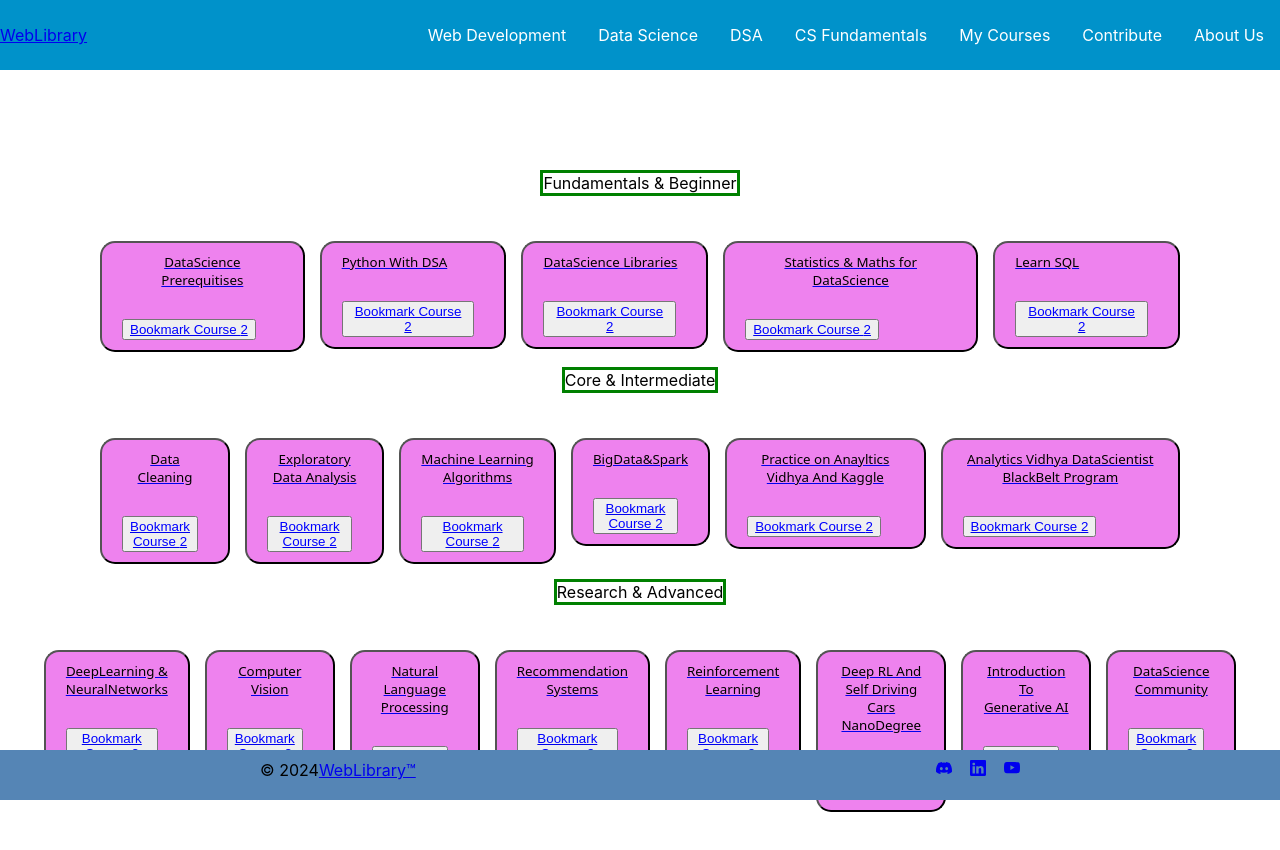
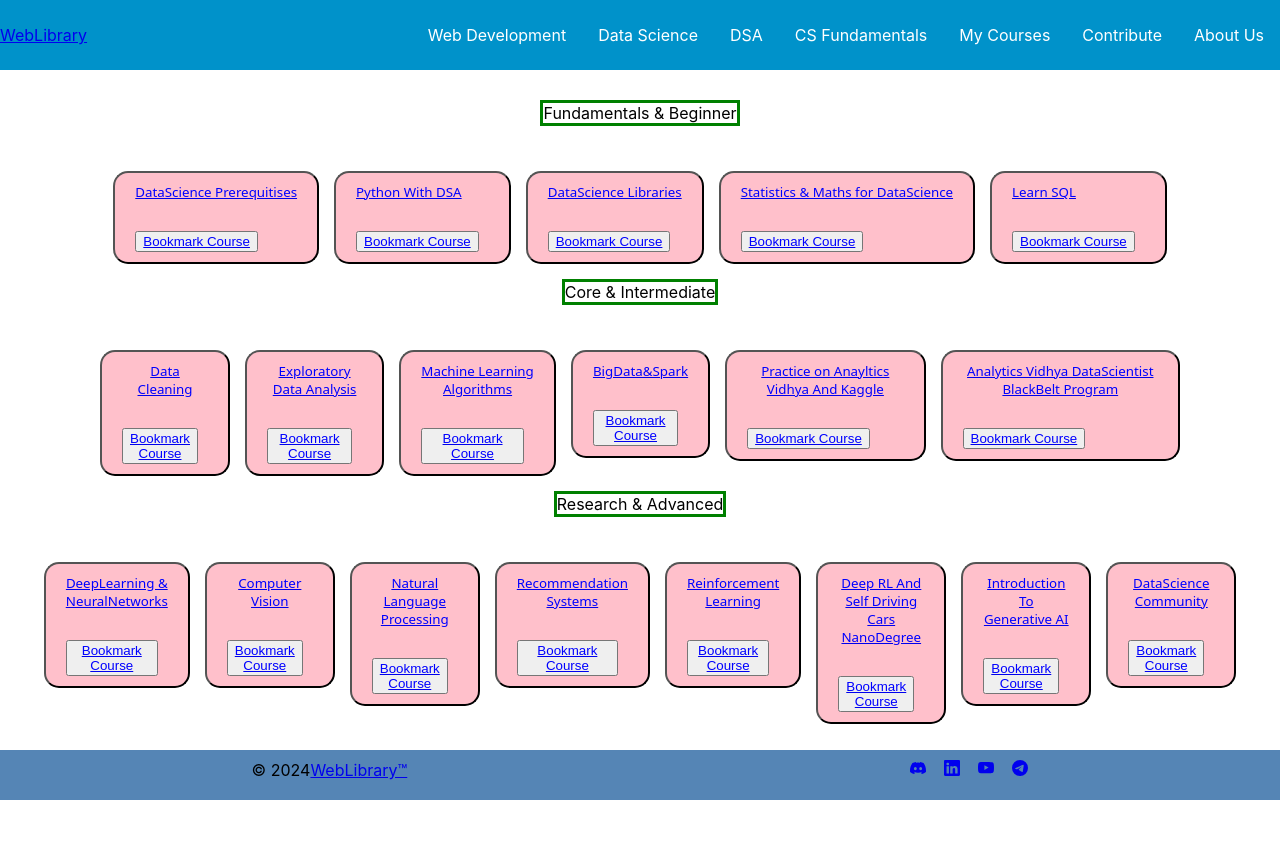
Before and after one commit to akhil3000/WebLibrary, a React (Create React App) app: page /DataScience in a window 1280 px wide. Shown: the top 850 px of the page. After the commit the page ends 824 px from the top, so only its background shows below. Built offline with nearby package versions, Linux system fonts and the light colour scheme.

Commit message:
14th feb commit

```diff
--- a/src/components/Footerx.jsx
+++ b/src/components/Footerx.jsx
@@ -1,6 +1,6 @@
 import React from "react";
 import { Footer } from 'flowbite-react';
-import { BsDiscord, BsLinkedin, BsYoutube } from 'react-icons/bs';
+import { BsDiscord, BsLinkedin, BsYoutube,BsTelegram} from 'react-icons/bs';
 import "../App.css";
 
 const Footerx=()=>{
@@ -17,6 +17,7 @@ const Footerx=()=>{
             <Footer.Icon href="https://discord.gg/erSBYrXp84" icon={BsDiscord} />
             <Footer.Icon href="https://www.linkedin.com/in/akhil-polisetty-b09b8b192/" icon={BsLinkedin} />
             <Footer.Icon href="https://www.youtube.com/@akhilpolisetty" icon={BsYoutube} />
+            <Footer.Icon href="https://t.me/+4tZnvg47-akyNzY1" icon={BsTelegram} />
 
           </div>
         </div>
--- a/src/components/Homecard.jsx
+++ b/src/components/Homecard.jsx
@@ -14,7 +14,7 @@ const Homecard = ({path,title}) => {
     <div>
     <Link to={path}>
      <button className="a1">{title}
-     <button className="a2" onClick={()=>handleAddItem()}>Bookmark Course {cartItems.length}</button>
+     <button className="a2" onClick={()=>handleAddItem()}>Bookmark Course </button>
      </button>
       </Link>
     </div>
--- a/src/components/Navbar.css
+++ b/src/components/Navbar.css
@@ -4,6 +4,8 @@ nav{
     flex-direction: row;
     justify-content:space-between;
     align-items:center;
+    position:fixed;
+    z-index:999;
     background-color:#0092ca;
     width: 100%;
     height: 70px;
--- a/src/components/button.css
+++ b/src/components/button.css
@@ -6,7 +6,8 @@
     text-align:center;
     margin-top:30px;
     border-radius:15px;
-    background-color:violet;
+    background-color:pink;
+    color:blue;
     font-family: system-ui, -apple-system, BlinkMacSystemFont, 'Segoe UI', Roboto, Oxygen, Ubuntu, Cantarell, 'Open Sans', 'Helvetica Neue', sans-serif;
 }
 
```
